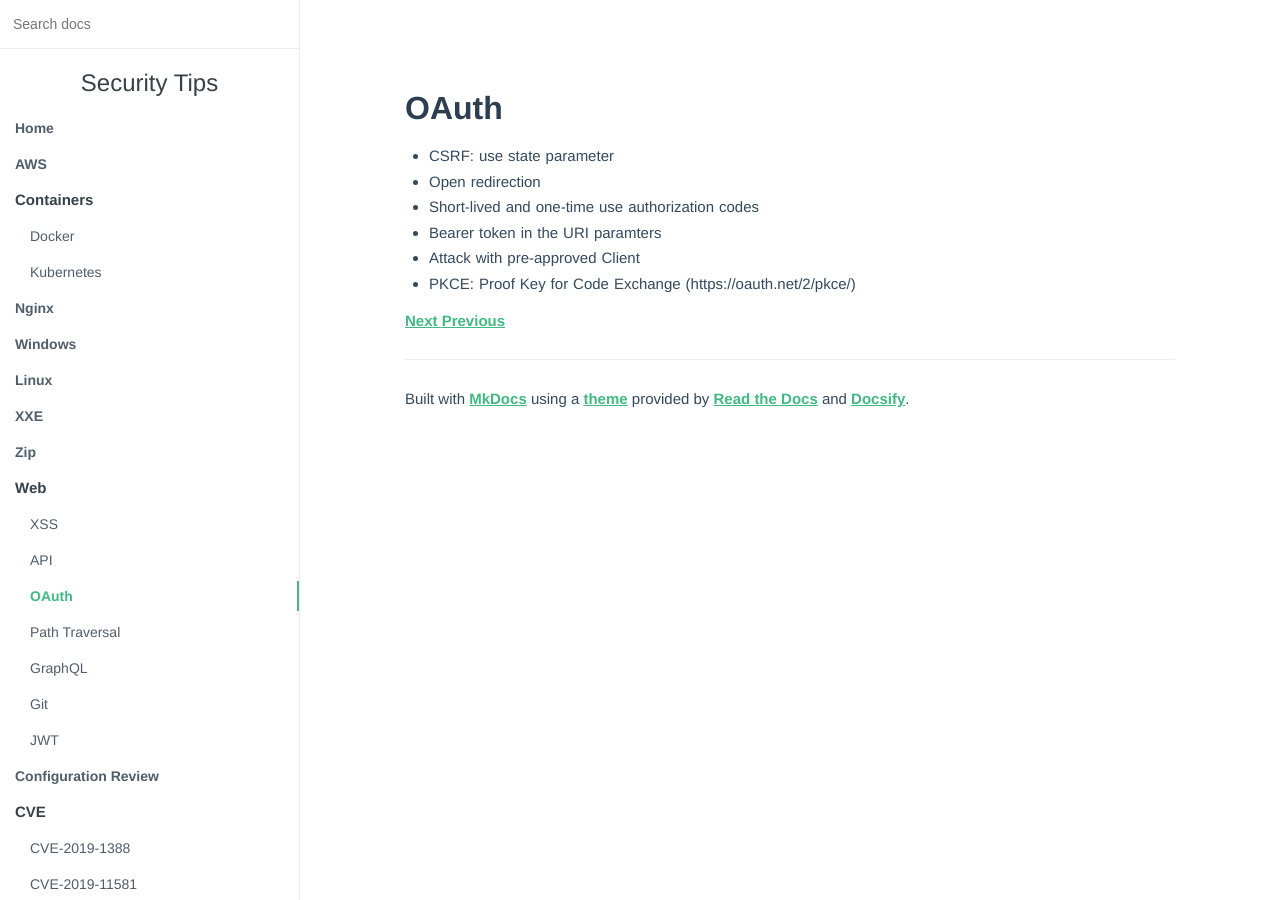
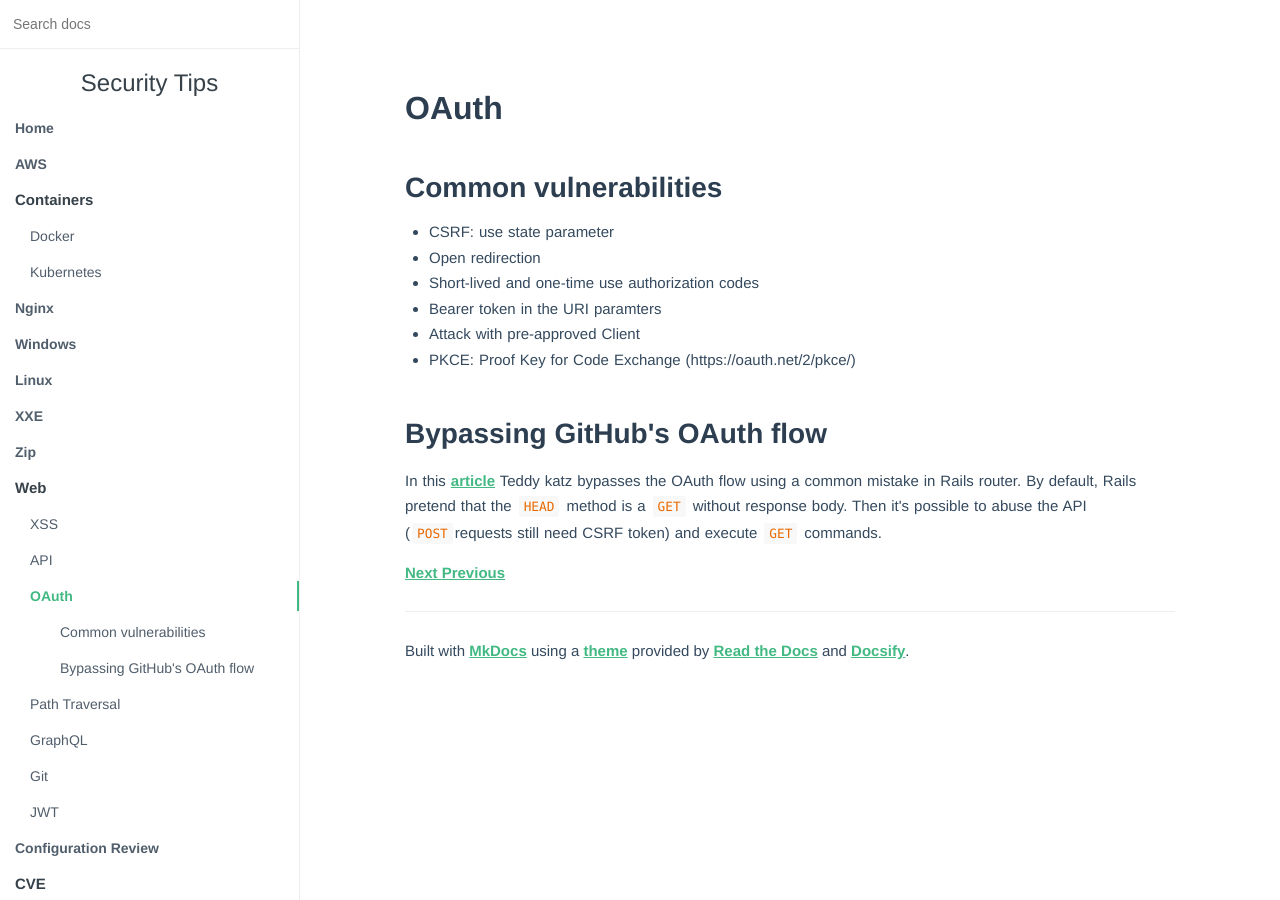
Before and after one commit to vincd/security-tips, an MkDocs documentation site: the page built from docs/oauth.md, in a window 1280 px wide. Built offline with MkDocs 1.6.1, drawn with Linux system fonts in a browser that asks for light colours; nearby versions of some CDN libraries.

Commit message:
Add GitHub's OAuth flow article

```diff
--- a/docs/oauth.md
+++ b/docs/oauth.md
@@ -1,9 +1,18 @@
 OAuth
 =====
 
+## Common vulnerabilities
 - CSRF: use state parameter
 - Open redirection
 - Short-lived and one-time use authorization codes
 - Bearer token in the URI paramters
 - Attack with pre-approved Client
 - PKCE: Proof Key for Code Exchange (https://oauth.net/2/pkce/)
+
+
+## Bypassing GitHub's OAuth flow
+In this [article](https://blog.teddykatz.com/2019/11/05/github-oauth-bypass.html)
+Teddy katz bypasses the OAuth flow using a common mistake in Rails router.
+By default, Rails pretend that the `HEAD` method is a `GET` without response body.
+Then it's possible to abuse the API (`POST`requests still need CSRF token) and
+execute `GET` commands.
```
